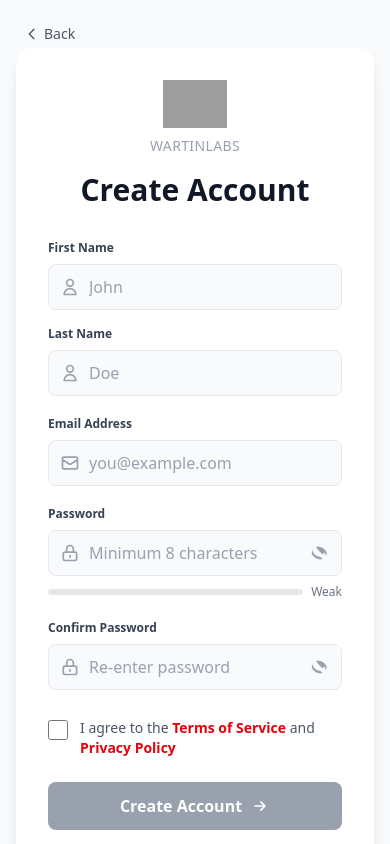
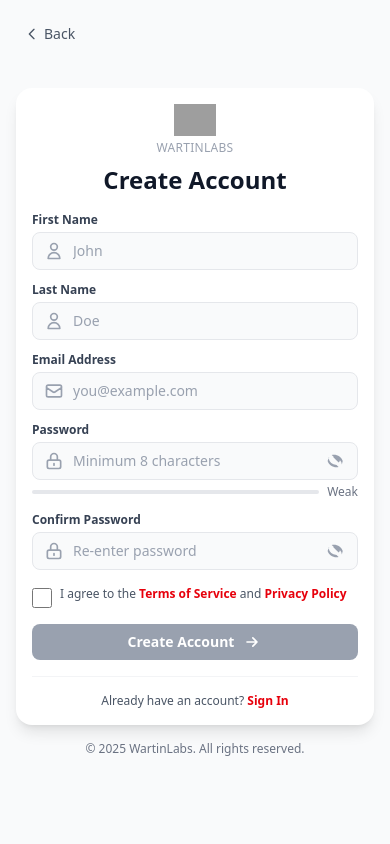
Before and after one commit to Rithvik-bee/Wartinlabs, a Next.js app in the folder frontend/: page /register in a window 390 px wide. Shown: the top 844 px of the page. Built offline with nearby package versions, Linux system fonts and the light colour scheme; grey boxes are pictures that could not be loaded.

Commit message:
Make login, register, and contact form fit all screens without scrolling - responsive spacing and compact layout for small laptops

```diff
--- a/frontend/app/login/page.jsx
+++ b/frontend/app/login/page.jsx
@@ -60,7 +60,7 @@ export default function LoginPage() {
   };
 
   return (
-    <div className="min-h-screen bg-gray-50 flex items-center justify-center px-4 py-12 relative">
+    <div className="h-screen bg-gray-50 flex items-center justify-center px-4 py-4 sm:py-6 md:py-8 relative overflow-y-auto">
       <style dangerouslySetInnerHTML={{__html: `
         /* Form-specific styles - isolated from global CSS */
         .login-form {
@@ -95,22 +95,22 @@ export default function LoginPage() {
         </svg>
         Back
       </Link>
-      <div className="w-full max-w-md" style={{ minWidth: 0 }}>
-        <div className="bg-white rounded-2xl shadow-lg p-8">
-          <div className="mb-8 text-center">
-            <div className="flex flex-col items-center justify-center mb-4">
+      <div className="w-full max-w-md my-auto" style={{ minWidth: 0 }}>
+        <div className="bg-white rounded-2xl shadow-lg p-4 sm:p-6 md:p-8">
+          <div className="mb-4 sm:mb-6 md:mb-8 text-center">
+            <div className="flex flex-col items-center justify-center mb-2 sm:mb-3 md:mb-4">
               <img
                 src="https://i0.wp.com/wartinlabs.com/wp-content/uploads/2022/02/WARTIN-LAB-AI-2-2.png?fit=117%2C87&ssl=1"
                 alt="WartinLabs Logo"
-                className="h-12 w-auto mb-2"
+                className="h-8 sm:h-10 md:h-12 w-auto mb-1 sm:mb-2"
               />
-              <p className="text-gray-400 text-sm font-medium tracking-wide">WARTINLABS</p>
+              <p className="text-gray-400 text-xs sm:text-sm font-medium tracking-wide">WARTINLABS</p>
             </div>
-            <h2 className="text-3xl font-bold text-gray-800 mb-2 text-center">Welcome back!</h2>
-            <p className="text-gray-500 mb-8 text-center">Login to continue </p>
+            <h2 className="text-2xl sm:text-3xl font-bold text-gray-800 mb-1 sm:mb-2 text-center">Welcome back!</h2>
+            <p className="text-gray-500 text-sm sm:text-base mb-4 sm:mb-6 md:mb-8 text-center">Login to continue </p>
           </div>
 
-          <form onSubmit={handleSubmit} className="login-form space-y-6">
+          <form onSubmit={handleSubmit} className="login-form space-y-4 sm:space-y-5 md:space-y-6">
             <div className="relative">
               <div className="absolute left-4 top-1/2 -translate-y-1/2 text-gray-400">
                 <svg className="w-5 h-5" fill="none" stroke="currentColor" viewBox="0 0 24 24">
@@ -123,7 +123,7 @@ export default function LoginPage() {
                 value={formData.email}
                 onChange={handleChange}
                 placeholder="Enter your email"
-                className="w-full pl-12 pr-4 py-3 border border-gray-300 rounded-lg focus:outline-none focus:ring-2 focus:ring-purple-500 focus:border-transparent"
+                className="w-full pl-12 pr-4 py-2 sm:py-2.5 md:py-3 border border-gray-300 rounded-lg focus:outline-none focus:ring-2 focus:ring-purple-500 focus:border-transparent text-sm sm:text-base"
                 required
               />
             </div>
@@ -140,21 +140,21 @@ export default function LoginPage() {
                 value={formData.password}
                 onChange={handleChange}
                 placeholder="Enter your password"
-                className="w-full pl-12 pr-4 py-3 border border-gray-300 rounded-lg focus:outline-none focus:ring-2 focus:ring-purple-500 focus:border-transparent"
+                className="w-full pl-12 pr-4 py-2 sm:py-2.5 md:py-3 border border-gray-300 rounded-lg focus:outline-none focus:ring-2 focus:ring-purple-500 focus:border-transparent text-sm sm:text-base"
                 required
               />
             </div>
 
             {error && (
-              <div className="p-3 bg-red-50 border border-red-200 rounded-lg">
-                <p className="text-sm text-red-600">{error}</p>
+              <div className="p-2 sm:p-3 bg-red-50 border border-red-200 rounded-lg">
+                <p className="text-xs sm:text-sm text-red-600">{error}</p>
               </div>
             )}
 
             <button
               type="submit"
               disabled={loading}
-              className="w-full bg-purple-600 hover:bg-purple-700 disabled:bg-purple-400 disabled:cursor-not-allowed text-white font-semibold py-3 rounded-lg transition-colors flex items-center justify-center gap-2"
+              className="w-full bg-purple-600 hover:bg-purple-700 disabled:bg-purple-400 disabled:cursor-not-allowed text-white font-semibold py-2 sm:py-2.5 md:py-3 rounded-lg transition-colors flex items-center justify-center gap-2 text-sm sm:text-base"
             >
               {loading ? (
                 <>
@@ -170,9 +170,9 @@ export default function LoginPage() {
             </button>
           </form>
 
-          <div className="mt-6 text-center">
-            <span className="text-gray-600">New Register? </span>
-            <Link href="/register" className="text-purple-600 font-semibold hover:underline">
+          <div className="mt-4 sm:mt-5 md:mt-6 text-center">
+            <span className="text-gray-600 text-sm sm:text-base">New Register? </span>
+            <Link href="/register" className="text-purple-600 font-semibold hover:underline text-sm sm:text-base">
               Create Account
             </Link>
           </div>
--- a/frontend/app/register/page.jsx
+++ b/frontend/app/register/page.jsx
@@ -80,7 +80,7 @@ export default function RegisterPage() {
   }
 
   return (
-    <div className="min-h-screen bg-gray-50 flex items-center justify-center px-4 py-12 relative">
+    <div className="h-screen bg-gray-50 flex items-center justify-center px-4 py-4 sm:py-6 md:py-8 relative overflow-y-auto">
       <style dangerouslySetInnerHTML={{__html: `
         /* Form-specific styles - isolated from global CSS */
         .register-form {
@@ -172,25 +172,25 @@ export default function RegisterPage() {
         </svg>
         Back
       </Link>
-      <div className="w-full max-w-md" style={{ minWidth: 0 }}>
-        <div className="bg-white rounded-2xl shadow-lg p-8">
-          <div className="mb-8 text-center">
-            <div className="flex flex-col items-center justify-center mb-4">
+      <div className="w-full max-w-md my-auto" style={{ minWidth: 0 }}>
+        <div className="bg-white rounded-2xl shadow-lg p-4 sm:p-6 md:p-8">
+          <div className="mb-4 sm:mb-6 md:mb-8 text-center">
+            <div className="flex flex-col items-center justify-center mb-2 sm:mb-3 md:mb-4">
               <img
                 src="https://i0.wp.com/wartinlabs.com/wp-content/uploads/2022/02/WARTIN-LAB-AI-2-2.png?fit=117%2C87&ssl=1"
                 alt="WartinLabs Logo"
-                className="h-12 w-auto mb-2"
+                className="h-8 sm:h-10 md:h-12 w-auto mb-1 sm:mb-2"
               />
-              <p className="text-gray-400 text-sm font-medium tracking-wide">WARTINLABS</p>
+              <p className="text-gray-400 text-xs sm:text-sm font-medium tracking-wide">WARTINLABS</p>
             </div>
-            <h2 className="text-3xl font-bold text-gray-900 mb-2 text-center">Create Account</h2>
+            <h2 className="text-2xl sm:text-3xl font-bold text-gray-900 mb-1 sm:mb-2 text-center">Create Account</h2>
             {/* <p className="text-gray-500 text-center text-sm">Join thousands learning data science</p> */}
           </div>
 
-          <form onSubmit={handleSubmit} className="register-form space-y-5">
-            <div className="grid grid-cols-1 sm:grid-cols-2 gap-4">
+          <form onSubmit={handleSubmit} className="register-form space-y-3 sm:space-y-4 md:space-y-5">
+            <div className="grid grid-cols-1 sm:grid-cols-2 gap-3 sm:gap-4">
               <div>
-                <label className="block text-xs font-semibold text-gray-700 mb-2">First Name</label>
+                <label className="block text-xs font-semibold text-gray-700 mb-1 sm:mb-2">First Name</label>
                 <div className="relative">
                   <svg
                     className="absolute left-3 top-1/2 -translate-y-1/2 w-5 h-5 text-gray-400"
@@ -211,14 +211,14 @@ export default function RegisterPage() {
                     value={formData.firstName}
                     onChange={handleChange}
                     placeholder="John"
-                    className="w-full pl-10 pr-4 py-2.5 bg-gray-50 border border-gray-200 rounded-lg text-gray-900 placeholder-gray-400 focus:outline-none focus:ring-2 focus:ring-red-500 focus:border-transparent focus:bg-white"
+                    className="w-full pl-10 pr-4 py-2 sm:py-2.5 bg-gray-50 border border-gray-200 rounded-lg text-gray-900 placeholder-gray-400 focus:outline-none focus:ring-2 focus:ring-red-500 focus:border-transparent focus:bg-white text-sm sm:text-base"
                     required
                   />
                 </div>
               </div>
 
               <div>
-                <label className="block text-xs font-semibold text-gray-700 mb-2">Last Name</label>
+                <label className="block text-xs font-semibold text-gray-700 mb-1 sm:mb-2">Last Name</label>
                 <div className="relative">
                   <svg
                     className="absolute left-3 top-1/2 -translate-y-1/2 w-5 h-5 text-gray-400"
@@ -239,7 +239,7 @@ export default function RegisterPage() {
                     value={formData.lastName}
                     onChange={handleChange}
                     placeholder="Doe"
-                    className="w-full pl-10 pr-4 py-2.5 bg-gray-50 border border-gray-200 rounded-lg text-gray-900 placeholder-gray-400 focus:outline-none focus:ring-2 focus:ring-red-500 focus:border-transparent focus:bg-white"
+                    className="w-full pl-10 pr-4 py-2 sm:py-2.5 bg-gray-50 border border-gray-200 rounded-lg text-gray-900 placeholder-gray-400 focus:outline-none focus:ring-2 focus:ring-red-500 focus:border-transparent focus:bg-white text-sm sm:text-base"
                     required
                   />
                 </div>
@@ -247,7 +247,7 @@ export default function RegisterPage() {
             </div>
 
             <div>
-              <label className="block text-xs font-semibold text-gray-700 mb-2">Email Address</label>
+              <label className="block text-xs font-semibold text-gray-700 mb-1 sm:mb-2">Email Address</label>
               <div className="relative">
                 <svg
                   className="absolute left-3 top-1/2 transform -translate-y-1/2 w-5 h-5 text-gray-400"
@@ -269,14 +269,14 @@ export default function RegisterPage() {
                   onChange={handleChange}
                   placeholder="you@example.com"
                   autoComplete="email"
-                  className="w-full pl-10 pr-4 py-2.5 bg-gray-50 border border-gray-200 rounded-lg text-gray-900 placeholder-gray-400 focus:outline-none focus:ring-2 focus:ring-red-500 focus:border-transparent focus:bg-white"
+                  className="w-full pl-10 pr-4 py-2 sm:py-2.5 bg-gray-50 border border-gray-200 rounded-lg text-gray-900 placeholder-gray-400 focus:outline-none focus:ring-2 focus:ring-red-500 focus:border-transparent focus:bg-white text-sm sm:text-base"
                   required
                 />
               </div>
             </div>
 
             <div>
-              <label className="block text-xs font-semibold text-gray-700 mb-2">Password</label>
+              <label className="block text-xs font-semibold text-gray-700 mb-1 sm:mb-2">Password</label>
               <div className="relative">
                 <svg
                   className="absolute left-3 top-1/2 transform -translate-y-1/2 w-5 h-5 text-gray-400"
@@ -298,7 +298,7 @@ export default function RegisterPage() {
                   onChange={handleChange}
                   placeholder="Minimum 8 characters"
                   autoComplete="new-password"
-                  className="w-full pl-10 pr-10 py-2.5 bg-gray-50 border border-gray-200 rounded-lg text-gray-900 placeholder-gray-400 focus:outline-none focus:ring-2 focus:ring-red-500 focus:border-transparent focus:bg-white"
+                  className="w-full pl-10 pr-10 py-2 sm:py-2.5 bg-gray-50 border border-gray-200 rounded-lg text-gray-900 placeholder-gray-400 focus:outline-none focus:ring-2 focus:ring-red-500 focus:border-transparent focus:bg-white text-sm sm:text-base"
                   required
                 />
                 <button
@@ -319,8 +319,8 @@ export default function RegisterPage() {
                   )}
                 </button>
               </div>
-              <div className="mt-2 flex items-center gap-2">
-                <div className="flex-1 h-1.5 bg-gray-200 rounded-full overflow-hidden">
+              <div className="mt-1 sm:mt-2 flex items-center gap-2">
+                <div className="flex-1 h-1 sm:h-1.5 bg-gray-200 rounded-full overflow-hidden">
                   <div
                     className={`h-full rounded-full ${
                       formData.password.length === 0
@@ -338,7 +338,7 @@ export default function RegisterPage() {
             </div>
 
             <div>
-              <label className="block text-xs font-semibold text-gray-700 mb-2">Confirm Password</label>
+              <label className="block text-xs font-semibold text-gray-700 mb-1 sm:mb-2">Confirm Password</label>
               <div className="relative">
                 <svg
                   className="absolute left-3 top-1/2 transform -translate-y-1/2 w-5 h-5 text-gray-400"
@@ -360,7 +360,7 @@ export default function RegisterPage() {
                   onChange={handleChange}
                   placeholder="Re-enter password"
                   autoComplete="new-password"
-                  className="w-full pl-10 pr-10 py-2.5 bg-gray-50 border border-gray-200 rounded-lg text-gray-900 placeholder-gray-400 focus:outline-none focus:ring-2 focus:ring-red-500 focus:border-transparent focus:bg-white"
+                  className="w-full pl-10 pr-10 py-2 sm:py-2.5 bg-gray-50 border border-gray-200 rounded-lg text-gray-900 placeholder-gray-400 focus:outline-none focus:ring-2 focus:ring-red-500 focus:border-transparent focus:bg-white text-sm sm:text-base"
                   required
                 />
                 <button
@@ -383,16 +383,16 @@ export default function RegisterPage() {
               </div>
             </div>
 
-            <div className="flex items-start gap-3 pt-2">
+            <div className="flex items-start gap-2 sm:gap-3 pt-1 sm:pt-2">
               <input
                 type="checkbox"
                 name="agreeToTerms"
                 checked={formData.agreeToTerms}
                 onChange={handleChange}
-                className="w-5 h-5 mt-0.5 accent-red-500 rounded border-gray-300 cursor-pointer"
+                className="w-4 h-4 sm:w-5 sm:h-5 mt-0.5 accent-red-500 rounded border-gray-300 cursor-pointer flex-shrink-0"
                 required
               />
-              <label className="text-sm text-gray-600 cursor-pointer flex-1">
+              <label className="text-xs sm:text-sm text-gray-600 cursor-pointer flex-1">
                 I agree to the{" "}
                 <a href="#" className="text-red-600 font-semibold hover:underline">
                   Terms of Service
@@ -405,15 +405,15 @@ export default function RegisterPage() {
             </div>
 
             {error && (
-              <div className="mt-4 p-3 bg-red-50 border border-red-200 rounded-lg">
-                <p className="text-sm text-red-600">{error}</p>
+              <div className="mt-2 sm:mt-3 md:mt-4 p-2 sm:p-3 bg-red-50 border border-red-200 rounded-lg">
+                <p className="text-xs sm:text-sm text-red-600">{error}</p>
               </div>
             )}
 
             <button
               type="submit"
               disabled={!formData.agreeToTerms || formData.password !== formData.confirmPassword || loading}
-              className="w-full mt-6 bg-red-500 hover:bg-red-600 disabled:bg-gray-400 disabled:cursor-not-allowed text-white font-semibold py-3 rounded-lg transition-colors flex items-center justify-center gap-2"
+              className="w-full mt-4 sm:mt-5 md:mt-6 bg-red-500 hover:bg-red-600 disabled:bg-gray-400 disabled:cursor-not-allowed text-white font-semibold py-2 sm:py-2.5 md:py-3 rounded-lg transition-colors flex items-center justify-center gap-2 text-sm sm:text-base"
             >
               {loading ? (
                 <>
@@ -434,8 +434,8 @@ export default function RegisterPage() {
             </button>
           </form>
 
-          <div className="mt-6 pt-6 border-t border-gray-100 text-center">
-            <p className="text-gray-600 text-sm">
+          <div className="mt-4 sm:mt-5 md:mt-6 pt-4 sm:pt-5 md:pt-6 border-t border-gray-100 text-center">
+            <p className="text-gray-600 text-xs sm:text-sm">
               Already have an account?{" "}
               <Link
                 href="/login"
@@ -447,7 +447,7 @@ export default function RegisterPage() {
           </div>
         </div>
 
-        <p className="text-center text-xs text-gray-500 mt-6">© 2025 WartinLabs. All rights reserved.</p>
+        <p className="text-center text-xs text-gray-500 mt-4 sm:mt-5 md:mt-6">© 2025 WartinLabs. All rights reserved.</p>
       </div>
     </div>
   )
```
Also changed, not shown: frontend/app/components/sections/Hero.jsx (+30 -30 lines).
